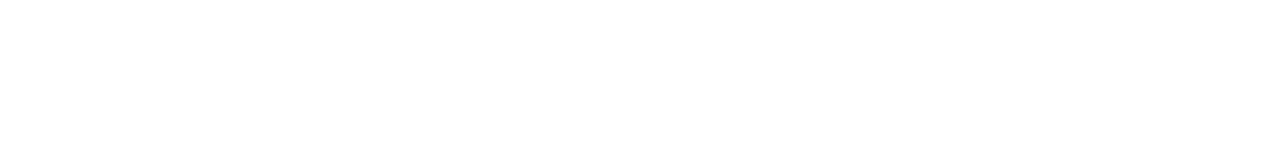
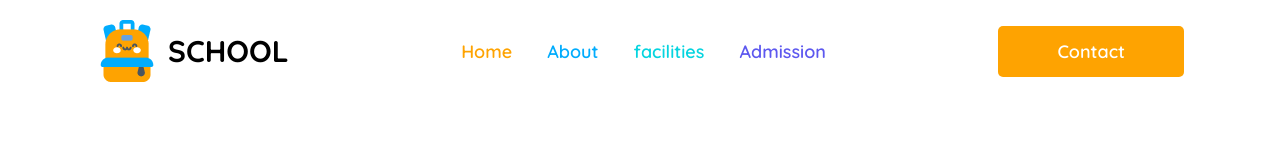
Before and after one commit to coder-khayrul/assignment_two, a plain HTML site: page index.html in a window 1280 px wide. Drawn offline with Linux system fonts and the light colour scheme.

Commit message:
completed header section

```diff
--- a/assets/css/style.css
+++ b/assets/css/style.css
@@ -0,0 +1,213 @@
+/*QuickSand font link */
+@import url('https://fonts.googleapis.com/css2?family=Quicksand:wght@300..700&display=swap');
+
+* {
+    padding: 0;
+    margin: 0;
+    font-family: "Quicksand", serif;
+}
+
+:root {
+    --primary-color: #01ACFD;
+    --secondary-color: #FEA301;
+}
+
+a {
+    text-decoration: none;
+}
+
+li {
+    list-style: none;
+}
+
+button {
+    cursor: pointer;
+}
+
+.container {
+    max-width: 85%;
+    margin: 0 auto;
+}
+
+ul {
+    padding-left: 0;
+}
+
+/*header style start*/
+header {
+    padding: 20px 0;
+}
+
+.mobile-menu__button {
+    display: none;
+    font-size: 20px;
+    color: black;
+    transition: .6s;
+    background-color: transparent;
+    border: none;
+
+}
+
+.mobile-menu__button:hover {
+    color: var(--secondary-color);
+    transition: .6s;
+}
+
+header .header-wrapper {
+    display: flex;
+    align-items: center;
+    justify-content: space-between;
+}
+
+header .header-wrapper nav>ul {
+    display: flex;
+    align-items: center;
+    gap: 35px;
+}
+
+header .header-wrapper .header-logo>a {
+    display: flex;
+    align-items: center;
+    gap: 10px;
+}
+
+header .header-wrapper .header-logo>a>img {
+    max-width: 100%;
+    height: auto;
+
+}
+
+header .header-wrapper .header-logo>a>strong {
+    color: black;
+    font-weight: 700;
+    font-size: 30px;
+}
+
+header .header-wrapper nav>ul>li>a {
+    color: var(--secondary-color);
+    font-weight: 600;
+    font-size: 18px;
+    position: relative;
+    display: block;
+}
+
+header .header-wrapper nav>ul>li:nth-child(2)>a {
+    color: var(--primary-color);
+}
+
+header .header-wrapper nav>ul>li:nth-child(3)>a {
+    color: #05D4DF;
+}
+
+header .header-wrapper nav>ul>li:last-child>a {
+    color: #5D58EF;
+}
+
+header .header-wrapper nav>ul>li>a::before {
+    content: " ";
+    position: absolute;
+    width: 0%;
+    height: 2px;
+    display: inline-block;
+    background: var(--secondary-color);
+    bottom: -5px;
+    transition: .6s;
+}
+
+header .header-wrapper nav>ul>li>a:hover::before {
+    width: 100%;
+    transition: .6s;
+}
+
+header .header-wrapper nav>ul>li:nth-child(2)>a:hover::before {
+    background: var(--primary-color);
+}
+
+header .header-wrapper nav>ul>li:nth-child(3)>a:hover::before {
+    background: #05D4DF;
+}
+
+header .header-wrapper nav>ul>li:last-child>a:hover::before {
+    background: #5D58EF;
+}
+
+header .header-wrapper .header-actions>button {
+    padding: 13px 58px;
+    border-radius: 5px;
+    border: 1px solid transparent;
+    font-size: 18px;
+    font-weight: 600;
+    background: var(--secondary-color);
+    color: white;
+    transition: .6s;
+}
+
+header .header-wrapper .header-actions>button:hover {
+    background: white;
+    color: var(--secondary-color);
+    border-color: var(--secondary-color);
+    transform: skewX(-10deg);
+    transition: .6s;
+}
+
+
+/*header style end*/
+
+
+
+
+
+
+
+
+
+
+
+/****** Responsive style  ********/
+
+/*style for medium screen size*/
+@media only screen and (max-width: 991px) {
+
+    header .header-wrapper .header-logo>a>strong {
+        font-size: 25px;
+    }
+
+    header .header-wrapper nav>ul {
+        gap: 25px;
+    }
+
+    header .header-wrapper nav>ul>li>a {
+        color: var(--secondary-color);
+        font-weight: 600;
+        font-size: 15px;
+    }
+
+    header .header-wrapper .header-actions>button {
+        padding: 9px 30px;
+        font-size: 15px;
+    }
+}
+
+/*style for medium screen size*/
+@media only screen and (max-width: 768px) {
+
+    /* header responsive style */
+    header {
+        border-bottom: 1px solid var(--secondary-color);
+    }
+
+    header .header-wrapper .header-logo>a {
+        width: 46px;
+    }
+
+    header .header-wrapper .header-logo>a>strong,
+    header .header-wrapper nav>ul,
+    header .header-wrapper .header-actions {
+        display: none;
+    }
+
+    .mobile-menu__button {
+        display: grid;
+
+    }
+}
--- a/index.html
+++ b/index.html
@@ -1,16 +1,55 @@
 <!DOCTYPE html>
 <html lang="en">
+
 <head>
     <meta charset="UTF-8">
     <meta name="viewport" content="width=device-width, initial-scale=1.0">
     <title>Kids School | Assignment-2</title>
+    <!--fontawesome cdn-->
+    <link rel="stylesheet" href="https://cdnjs.cloudflare.com/ajax/libs/font-awesome/6.7.2/css/all.min.css"
+        integrity="sha512-Evv84Mr4kqVGRNSgIGL/F/aIDqQb7xQ2vcrdIwxfjThSH8CSR7PBEakCr51Ck+w+/U6swU2Im1vVX0SVk9ABhg=="
+        crossorigin="anonymous" referrerpolicy="no-referrer" />
     <!--styles-->
     <link rel="stylesheet" href="assets/css/style.css">
 </head>
+
 <body>
+    <!--header start here-->
     <header>
-
+        <div class="container">
+            <div class="header-wrapper">
+                <div class="header-logo">
+                    <a href="#">
+                        <img src="assets/image/logo.png" alt="Kids School Logo">
+                        <strong>SCHOOL</strong>
+                    </a>
+                </div>
+                <nav>
+                    <ul>
+                        <li>
+                            <a href="#">Home</a>
+                        </li>
+                        <li>
+                            <a href="#">About</a>
+                        </li>
+                        <li>
+                            <a href="#">facilities</a>
+                        </li>
+                        <li>
+                            <a href="#">Admission</a>
+                        </li>
+                    </ul>
+                    <button type="button" class="mobile-menu__button">
+                        <i class="fa-solid fa-bars"></i>
+                    </button>
+                </nav>
+                <div class="header-actions">
+                    <button type="button">Contact</button>
+                </div>
+            </div>
+        </div>
     </header>
+    <!--header end here-->
     <main>
         <section>
 
@@ -20,4 +59,5 @@
 
     </footer>
 </body>
+
 </html>
```
